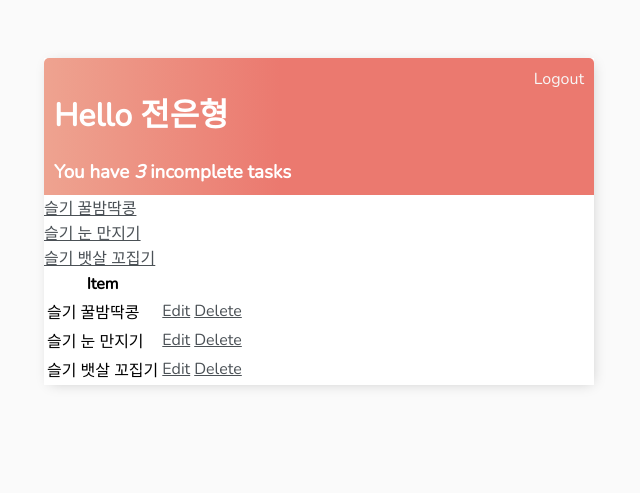
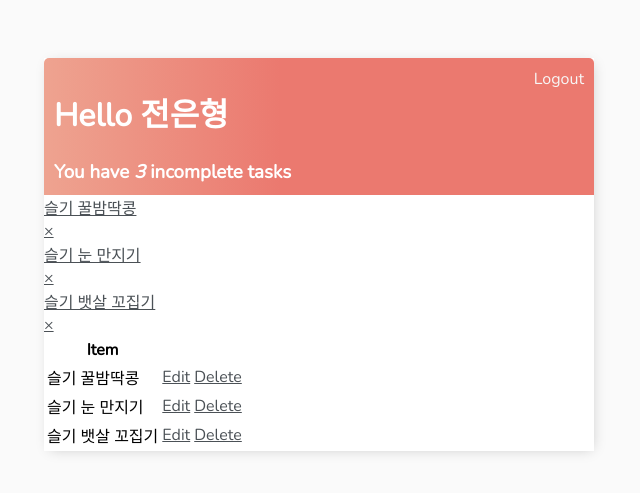
Before and after one commit to ooooo5h/youtube_django_todolist_20220223, a Django app: page / in a window 1280 px wide. Shown: the top 493 px of the page, without its empty margins (321-961 px from the left). Run offline with Django 4.2, Linux system fonts and the light colour scheme; a user stored in the database is signed in; data comes from the database, SQL or seed files in the repository.

Commit message:
X아이콘을 추가함

```diff
--- a/base/templates/base/task_list.html
+++ b/base/templates/base/task_list.html
@@ -30,15 +30,18 @@
                 <div class="task-complete-icon"></div>
                 <i><s><a href="{%url 'task-update' task.id %}">{{task}}</a></s></i>
             </div>
+            <a class="delete-link" href="{% url 'task-delete' task.id %}">&#215;</a>
 
             {%else%}
             <div class="task-title">
                 <div class="task-complete-icon"></div>
                 <a href="{%url 'task-update' task.id %}">{{task}}</a>
             </div>
+            <a class="delete-link" href="{% url 'task-delete' task.id %}">&#215;</a>
+            {%endif%}
 
-            {%endif%}
         </div>
+
     {%empty%}
     <h3>No items in List</h3>
     {%endfor%}
```
